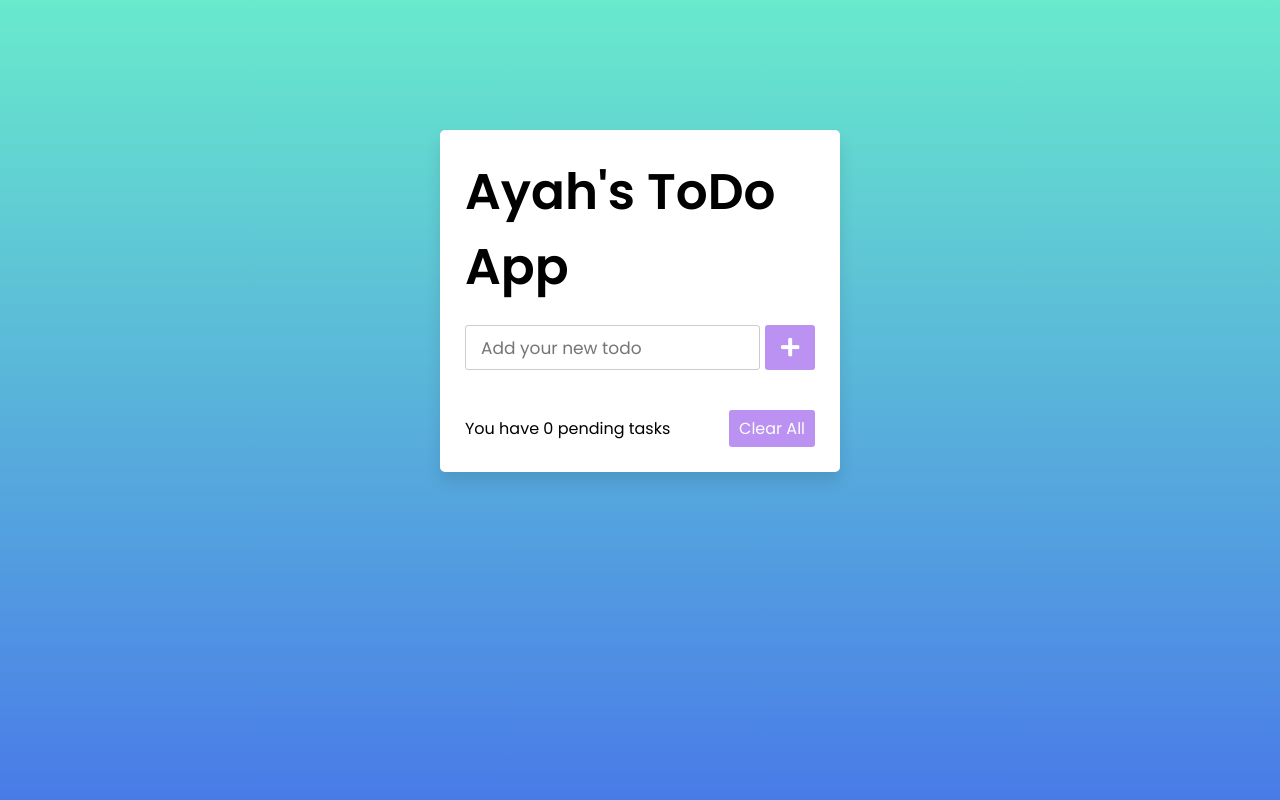
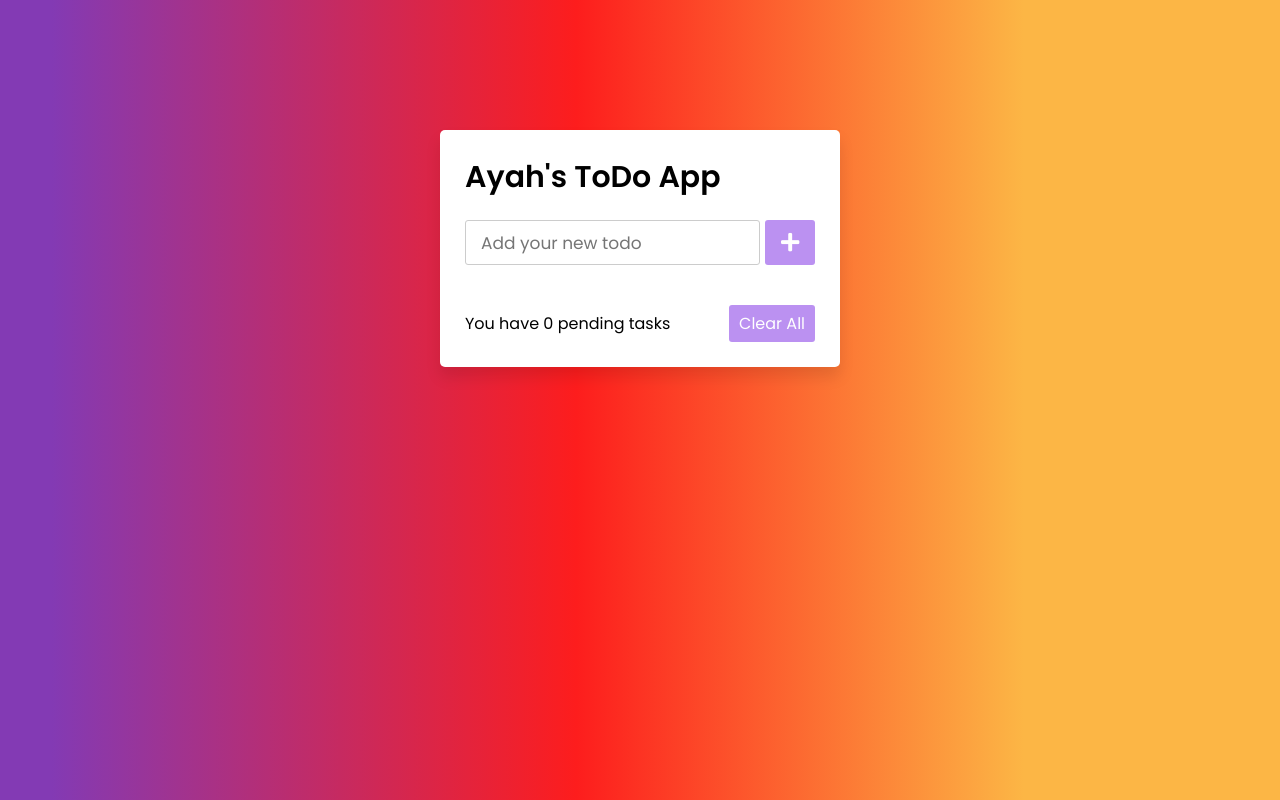
Before and after one commit to adweik94/adweik94.github.io, a plain HTML site: page index.html in a window 1280 px wide. Drawn offline with Linux system fonts and the light colour scheme.

Commit message:
Update style.css

```diff
--- a/style.css
+++ b/style.css
@@ -14,7 +14,8 @@ body{
   height: 100vh;
   /* overflow: hidden; */
   padding: 10px;
-  background: linear-gradient(to bottom, #68EACC 0%, #497BE8 100%);
+  background: rgb(131,58,180);
+background: linear-gradient(90deg, rgba(131,58,180,1) 4%, rgba(253,29,29,1) 45%, rgba(252,182,69,1) 80%);
 }
 .wrapper{
   background: #fff;
@@ -26,7 +27,7 @@ body{
   box-shadow: 0px 10px 15px rgba(0,0,0,0.1);
 }
 .wrapper header{
-  font-size: 50px;
+  font-size: 30px;
   font-weight: 600;
 }
 .wrapper .inputField{
```
